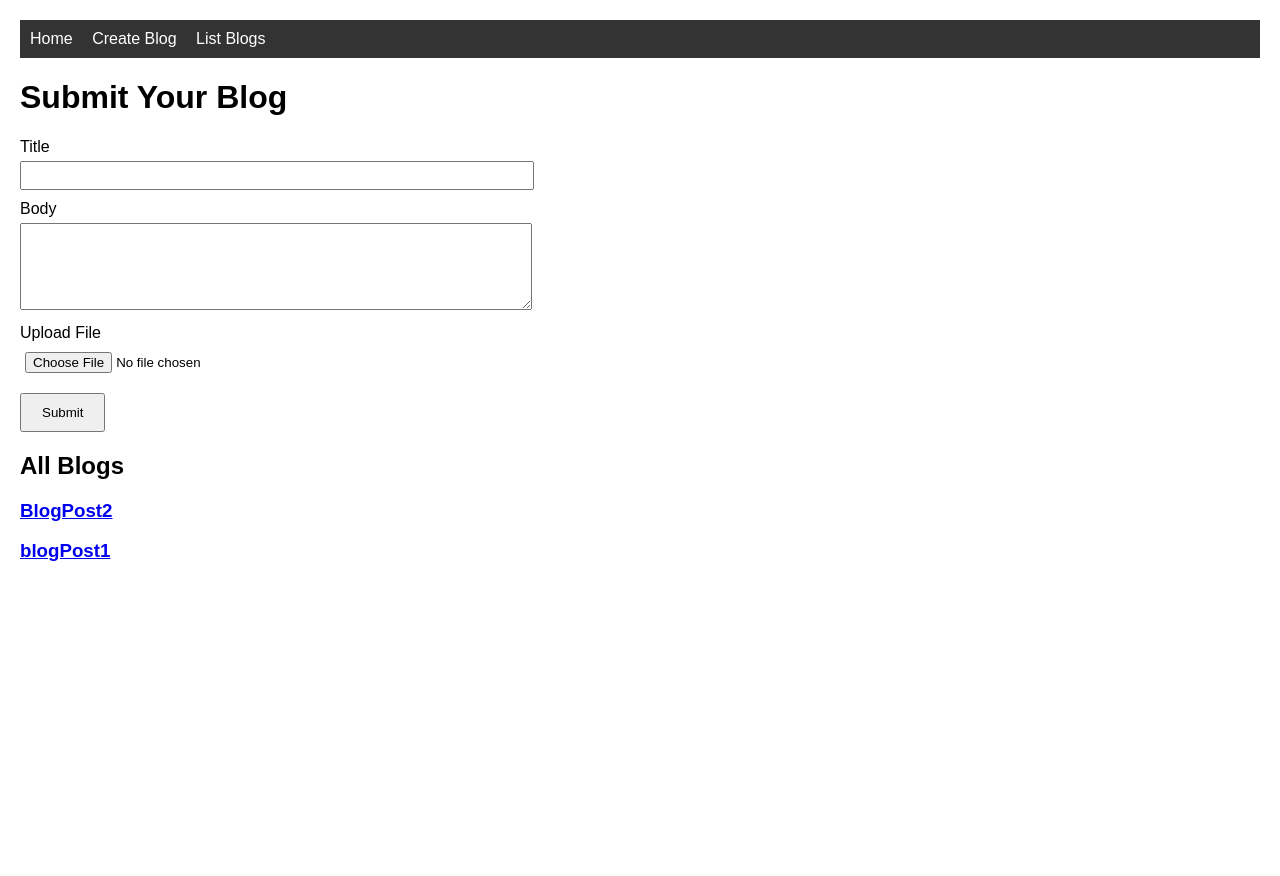
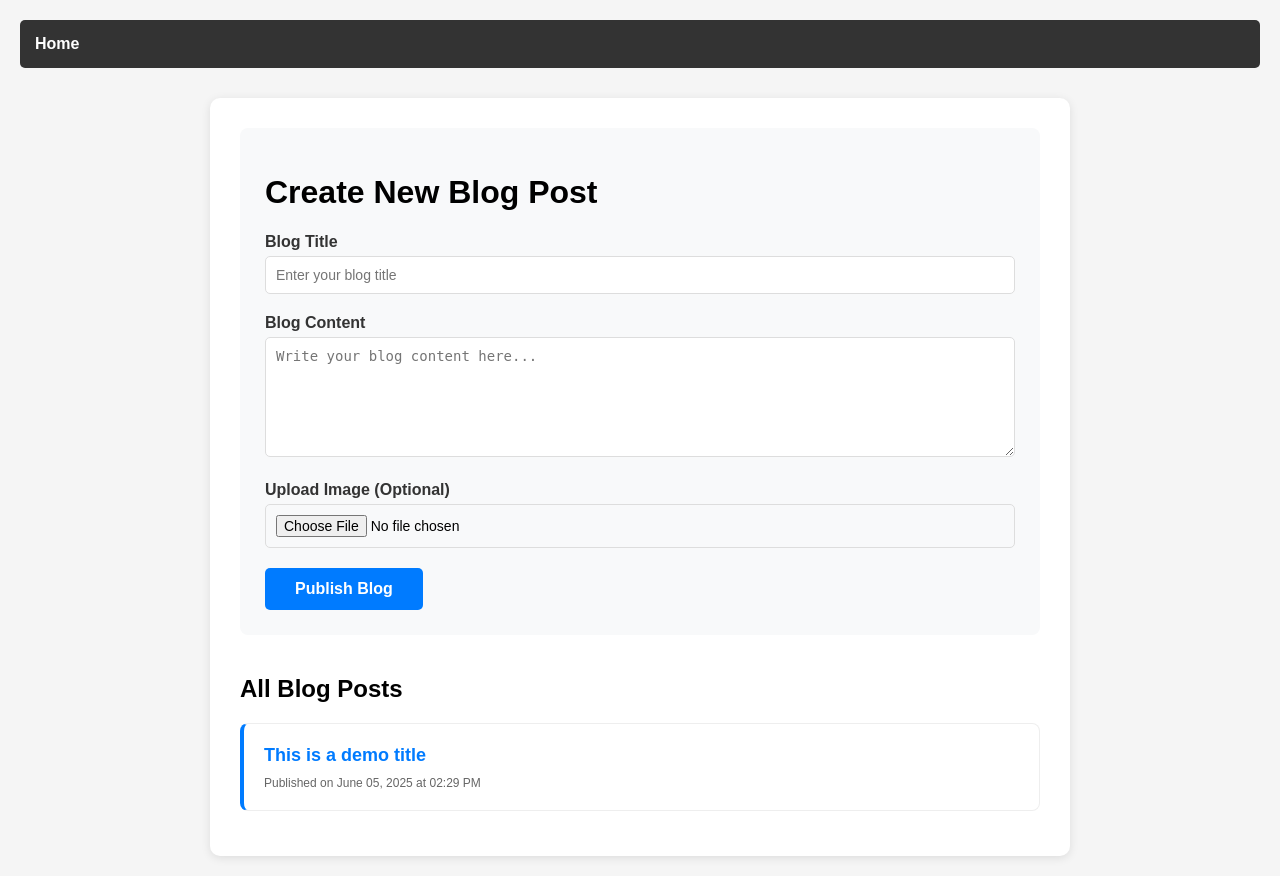
Before and after one commit to RishabhDhawad/BlogPost, a Flask app: page / in a window 1280 px wide. Before the commit the page ends 561 px from the top, so only its background shows below. Run offline with Flask 3, Linux system fonts and the light colour scheme.

Commit message:
project working

```diff
--- a/app.py
+++ b/app.py
@@ -1,11 +1,12 @@
 import os
-from datetime import datetime, UTC
+from datetime import datetime, timezone
 from flask import Flask, render_template, request, redirect, url_for, flash
 from flask_sqlalchemy import SQLAlchemy
 from werkzeug.utils import secure_filename
 
 # Set up Flask app
 app = Flask(__name__)
+app.config['SECRET_KEY'] = 'dev-secret-key-12345'  # For development only
 basedir = os.path.abspath(os.path.dirname(__file__))
 
 # Configurations
@@ -13,14 +14,16 @@ app.config['SQLALCHEMY_DATABASE_URI'] = 'sqlite:///' + os.path.join(basedir, 'Bl
 app.config['SQLALCHEMY_TRACK_MODIFICATIONS'] = False
 app.config['UPLOAD_FOLDER'] = os.path.join(basedir, 'static', 'uploads')
 app.config['MAX_CONTENT_LENGTH'] = 16 * 1024 * 1024  # 16MB max file size
-
 # Allowed file extensions
 ALLOWED_EXTENSIONS = {'png', 'jpg', 'jpeg', 'gif', 'bmp'}
-
+# Create upload folder if it doesn't exist
 os.makedirs(app.config['UPLOAD_FOLDER'], exist_ok=True)
 
 # Initialize DB
 db = SQLAlchemy(app)
+
+def allowed_file(filename):
+    return '.' in filename and filename.rsplit('.', 1)[1].lower() in ALLOWED_EXTENSIONS
 
 # Model
 class Blog(db.Model):
@@ -28,21 +31,21 @@ class Blog(db.Model):
     id = db.Column(db.Integer, primary_key=True)
     title = db.Column(db.String(255), nullable=False)
     body = db.Column(db.Text, nullable=False)
-    imagePath = db.Column(db.String(255))
-    created_date = db.Column(db.DateTime, default=lambda: datetime.now(UTC))
-    update_date = db.Column(db.DateTime, default=lambda: datetime.now(UTC), onupdate=lambda: datetime.now(UTC))
+    image_filename = db.Column(db.String(255))
+    created_date = db.Column(db.DateTime, default=lambda: datetime.now(timezone.utc))
+    update_date = db.Column(db.DateTime, default=lambda: datetime.now(timezone.utc), onupdate=lambda: datetime.now(timezone.utc))
 
     def __repr__(self):
         return f'<User {self.title}>'
 
-# Homepage - list of blogs
+# Homepage - list of blogs and create form
 @app.route('/')
 def index():
     blogs = Blog.query.order_by(Blog.created_date.desc()).all()
     return render_template('index.html', blogs=blogs)
 
 # Detail page - shows a specific blog post
-@app.route('/detail/<int:id>')
+@app.route('/blog/<int:id>')
 def detail(id):
     blog = Blog.query.get_or_404(id)
     return render_template('detail.html', blog=blog)
@@ -50,33 +53,46 @@ def detail(id):
 # Handle form submission
 @app.route('/submit', methods=['POST'])
 def submit():
-    title = request.form['title']
-    body = request.form['body']
+    title = request.form.get('title', '').strip()
+    body = request.form.get('body', '').strip()
+
+    if not title or not body:
+        flash('Title and body are required')
+        return redirect(url_for('index'))
+
     file = request.files.get('file')
+    image_filename = None
 
-    image_path = None
+    # Handle file upload
     if file and file.filename:
         filename = secure_filename(file.filename)
-        file.save(os.path.join(app.config['UPLOAD_FOLDER'], filename))
-        image_path = f'static/uploads/{filename}'
+        if filename and allowed_file(filename):
+            file_path = os.path.join(app.config['UPLOAD_FOLDER'], filename)
+            file.save(file_path)
+            image_filename = filename
+        elif filename:
+            flash('File type not allowed')
+            return redirect(url_for('index'))
 
-    # Save blog
-    new_blog = Blog(title=title, body=body, imagePath=image_path)
+    # Save blog to database
+    new_blog = Blog(
+        title=title,
+        body=body,
+        image_filename=image_filename
+    )
     db.session.add(new_blog)
     db.session.commit()
 
     # Redirect to success page with the new user's ID
+    flash('Blog post created successfully')
     return redirect(url_for('success', blog_id=new_blog.id))
 
 # Success page - shows confirmation and link to detail
 @app.route('/success/<int:blog_id>')
 def success(blog_id):
-    return render_template('success.html', blog_id=blog_id)
+    blog = Blog.query.get_or_404(blog_id)
+    return render_template('success.html', blog=blog)
 
-# Serve uploaded files (not always needed if using static URL)
-@app.route('/uploads/<filename>')
-def uploaded_file(filename):
-    return send_from_directory(app.config['UPLOAD_FOLDER'], filename)
 
 # Main
 if __name__ == '__main__':
--- a/templates/base.html
+++ b/templates/base.html
@@ -2,31 +2,74 @@
 <html lang="en">
 <head>
     <meta charset="UTF-8">
-    <title>{% block title %} Flask Blog {% endblock %}</title>
+    <meta name="viewport" content="width=device-width, initial-scale=1.0">
+    <title>{% block title %}Flask Blog{% endblock %}</title>
     <style>
+        body {
+            font-family: Arial, sans-serif;
+            margin: 0;
+            padding: 20px;
+            background-color: #f5f5f5;
+        }
+
         nav {
             background-color: #333;
-        padding: 10px;
+            padding: 15px;
+            margin-bottom: 30px;
+            border-radius: 5px;
         }
+
         nav a {
             color: white;
-        margin-right: 15px;
+            margin-right: 20px;
             text-decoration: none;
+            font-weight: bold;
         }
-      body {
-        font-family: Arial, Helvetica, sans-serif;
-        margin: 20px;
+
+        nav a:hover {
+            text-decoration: underline;
+        }
+
+        .container {
+            max-width: 800px;
+            margin: 0 auto;
+            background: white;
+            padding: 30px;
+            border-radius: 10px;
+            box-shadow: 0 2px 10px rgba(0,0,0,0.1);
+        }
+
+        .flash-messages {
+            margin-bottom: 20px;
+        }
+
+        .flash-message {
+            padding: 10px;
+            margin-bottom: 10px;
+            border-radius: 5px;
+            background-color: #d4edda;
+            color: #155724;
+            border: 1px solid #c3e6cb;
         }
     </style>
 </head>
 <body>
     <nav>
         <a href="{{ url_for('index') }}">Home</a>
-    <a href="{{ url_for('create_blog') }}">Create Blog</a>
-    <a href="{{ url_for('list_blogs') }}">List Blogs</a>
     </nav>
 
-  <div>
+    <div class="container">
+        <!-- Flash messages -->
+        {% with messages = get_flashed_messages() %}
+            {% if messages %}
+                <div class="flash-messages">
+                    {% for message in messages %}
+                        <div class="flash-message">{{ message }}</div>
+                    {% endfor %}
+                </div>
+            {% endif %}
+        {% endwith %}
+
         {% block content %}{% endblock %}
     </div>
 </body>
--- a/templates/index.html
+++ b/templates/index.html
@@ -1,60 +1,129 @@
-<!DOCTYPE html>
-<html lang="en">
-<head>
-    <meta charset="UTF-8">
-    <meta name="viewport" content="width=device-width, initial-scale=1.0">
-    <title>Flask BLog</title>
+{% extends "base.html" %}
+
+{% block title %}Home - Flask Blog{% endblock %}
+
+{% block content %}
 <style>
-        body{
-            font-family: Arial, Helvetica, sans-serif;
-            margin: 20px;
+    .form-section {
+        background-color: #f8f9fa;
+        padding: 25px;
+        border-radius: 8px;
+        margin-bottom: 40px;
     }
-        form {
-            max-width: 500px;
+
+    .form-group {
+        margin-bottom: 20px;
     }
+
     label {
         display: block;
+        margin-bottom: 5px;
+        font-weight: bold;
+        color: #333;
+    }
+
+    input[type="text"],
+    textarea,
+    input[type="file"] {
+        width: 100%;
+        padding: 10px;
+        border: 1px solid #ddd;
+        border-radius: 5px;
+        font-size: 14px;
+        box-sizing: border-box;
+    }
+
+    textarea {
+        resize: vertical;
+        min-height: 120px;
+    }
+
+    .submit-btn {
+        background-color: #007bff;
+        color: white;
+        padding: 12px 30px;
+        border: none;
+        border-radius: 5px;
+        cursor: pointer;
+        font-size: 16px;
+        font-weight: bold;
+    }
+
+    .submit-btn:hover {
+        background-color: #0056b3;
+    }
+
+    .blog-list {
+        margin-top: 40px;
+    }
+
+    .blog-item {
+        background: white;
+        border: 1px solid #eee;
+        padding: 20px;
+        margin-bottom: 15px;
+        border-radius: 8px;
+        border-left: 4px solid #007bff;
+    }
+
+    .blog-item h3 {
+        margin: 0 0 10px 0;
+    }
+
+    .blog-item a {
+        color: #007bff;
+        text-decoration: none;
+        font-size: 18px;
+    }
+
+    .blog-item a:hover {
+        text-decoration: underline;
+    }
+
+    .blog-date {
+        color: #666;
+        font-size: 12px;
         margin-top: 10px;
     }
-        input , textarea {
-            width: 100%;
-            padding: 5px;
-            margin-top: 5px;
-        }
-        button {
-            margin-top: 15px;
-            padding: 10px 20px;
-        }
 </style>
-</head>
-<body>
-    {% extends "base.html" %}
 
-    {% block title %} Home {% endblock %}
+<div class="form-section">
+    <h1>Create New Blog Post</h1>
 
-    {% block content %}
-        <h1>Submit Your Blog</h1>
+    <form action="{{ url_for('submit') }}" method="POST" enctype="multipart/form-data">
+        <div class="form-group">
+            <label for="title">Blog Title</label>
+            <input type="text" name="title" id="title" required placeholder="Enter your blog title">
+        </div>
 
-        <form action="/submit" method="POST" enctype="multipart/form-data">
-            <label for="title">Title</label>
-            <input type="text" name="title" id="title" required>
+        <div class="form-group">
+            <label for="body">Blog Content</label>
+            <textarea name="body" id="body" required placeholder="Write your blog content here..."></textarea>
+        </div>
 
-            <label for="body">Body</label>
-            <textarea id="body" name="body" rows="5" required></textarea>
+        <div class="form-group">
+            <label for="file">Upload Image (Optional)</label>
+            <input type="file" name="file" id="file" accept="image/*">
+        </div>
 
-            <label for="file">Upload File</label>
-            <input type="file" name="file" id="file">
+        <button type="submit" class="submit-btn">Publish Blog</button>
+    </form>
+</div>
 
-            <button type="submit">Submit</button>
-        </form>
+<div class="blog-list">
+    <h2>All Blog Posts</h2>
 
-        <h2> All Blogs</h2>
+    {% if blogs %}
         {% for blog in blogs %}
-            <div class="blog">
+            <div class="blog-item">
                 <h3><a href="{{ url_for('detail', id=blog.id) }}">{{ blog.title }}</a></h3>
-            <!-- <p>{{ blog.body[:100] }}{% if blog.body|length > 100 %}...{% endif %}</p>-->
+                <div class="blog-date">
+                    Published on {{ blog.created_date.strftime('%B %d, %Y at %I:%M %p') }}
+                </div>
             </div>
         {% endfor %}
+    {% else %}
+        <p>No blog posts yet. Create your first blog post above!</p>
+    {% endif %}
+</div>
 {% endblock %}
-</body>
-</html>
```
Also changed, not shown: templates/detail.html (+81 -19 lines), templates/success.html (+93 -16 lines), BlogPost.db. Lines whose indentation alone changed are shown as unchanged.
